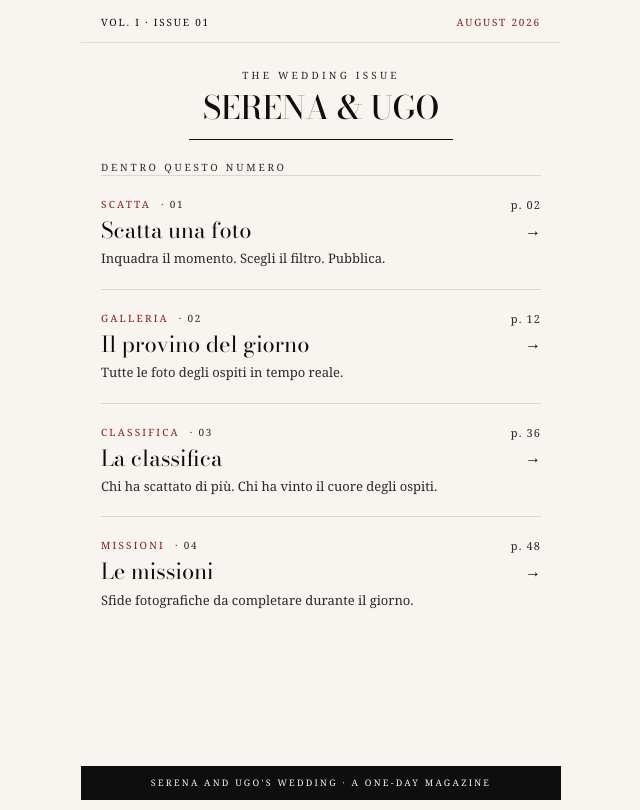
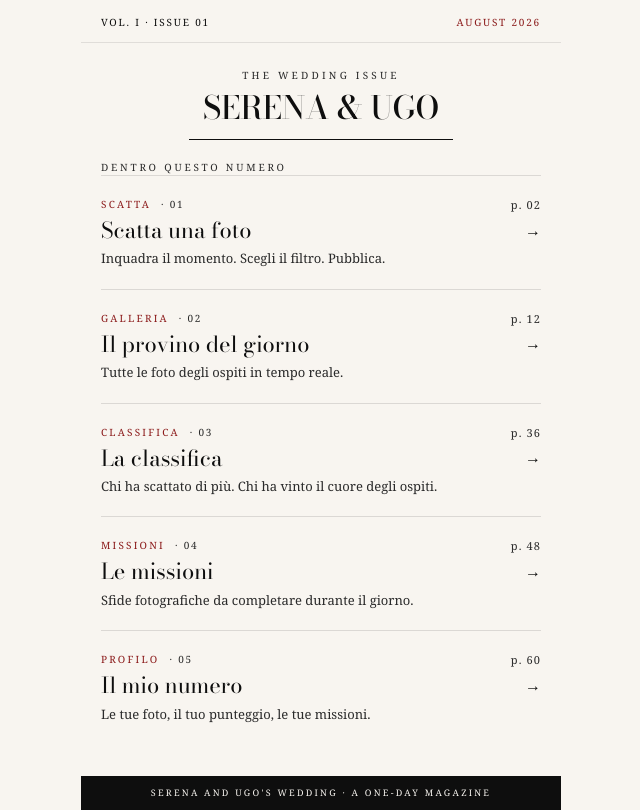
Before and after one commit to serenaandugoswedding-crypto/Wedding, a React (Vite) app: page /home in a window 1280 px wide. Shown: the whole page, without its empty margins (319-959 px from the left). Built offline with nearby package versions, Linux system fonts and the light colour scheme.

Commit message:
feat(home): add "IL MIO NUMERO" card linking to /profilo; Camera preselects mission from URL param

```diff
--- a/src/pages/Camera.jsx
+++ b/src/pages/Camera.jsx
@@ -1,5 +1,5 @@
 import { useRef, useState, useEffect } from 'react';
-import { useNavigate } from 'react-router-dom';
+import { useNavigate, useSearchParams } from 'react-router-dom';
 import { FILTERS, applyFilterToCanvas, canvasToBase64, resizeCanvasToMaxDimension, renderThumbnail } from '../lib/filters';
 import { useGuestIdentity } from '../hooks/useGuestIdentity';
 import { useUploadQueue } from '../hooks/useUploadQueue';
@@ -10,6 +10,7 @@ const SUPPORTED_IMAGE_EXTENSIONS = ['jpg', 'jpeg', 'png', 'heic', 'heif', 'webp'
 
 export default function Camera() {
   const navigate = useNavigate();
+  const [searchParams] = useSearchParams();
   const { uuid } = useGuestIdentity();
   const { pendingCount, uploadOrQueue, retryPendingUploads } = useUploadQueue();
 
@@ -33,13 +34,20 @@ export default function Camera() {
   const [queueMessage,       setQueueMessage]       = useState('');
   const [isRetryingQueue,    setIsRetryingQueue]    = useState(false);
 
-  // Load missions
+  // Load missions, then apply ?mission= preselect from URL
   useEffect(() => {
     fetch('/api/missions')
       .then(r => r.ok ? r.json() : null)
-      .then(d => d?.missions && setMissions(d.missions))
+      .then(d => {
+        if (!d?.missions) return;
+        setMissions(d.missions);
+        const preselect = searchParams.get('mission');
+        if (preselect && d.missions.some(m => m.id === preselect)) {
+          setMissionId(preselect);
+        }
+      })
       .catch(() => {});
-  }, []);
+  }, []); // eslint-disable-line react-hooks/exhaustive-deps
 
   // Genera thumbnail strip progressivamente e anteprima iniziale quando l'immagine è pronta
   useEffect(() => {
--- a/src/pages/Home.jsx
+++ b/src/pages/Home.jsx
@@ -33,6 +33,14 @@ const ACTIONS = [
     sub:   'Sfide fotografiche da completare durante il giorno.',
     path:  '/missions',
     page:  'p. 48',
+  },
+  {
+    num:   '05',
+    label: 'PROFILO',
+    title: 'Il mio numero',
+    sub:   'Le tue foto, il tuo punteggio, le tue missioni.',
+    path:  '/profilo',
+    page:  'p. 60',
   },
 ];
 
```
